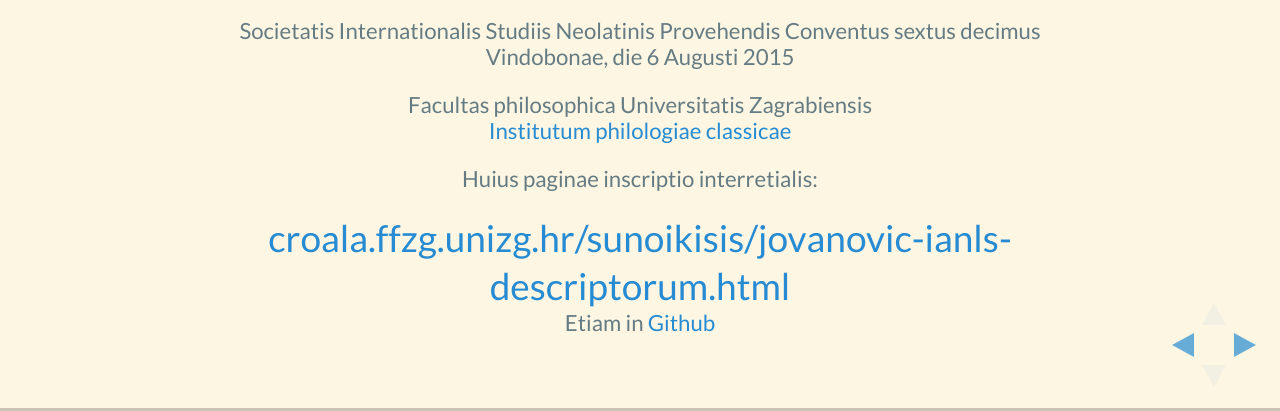
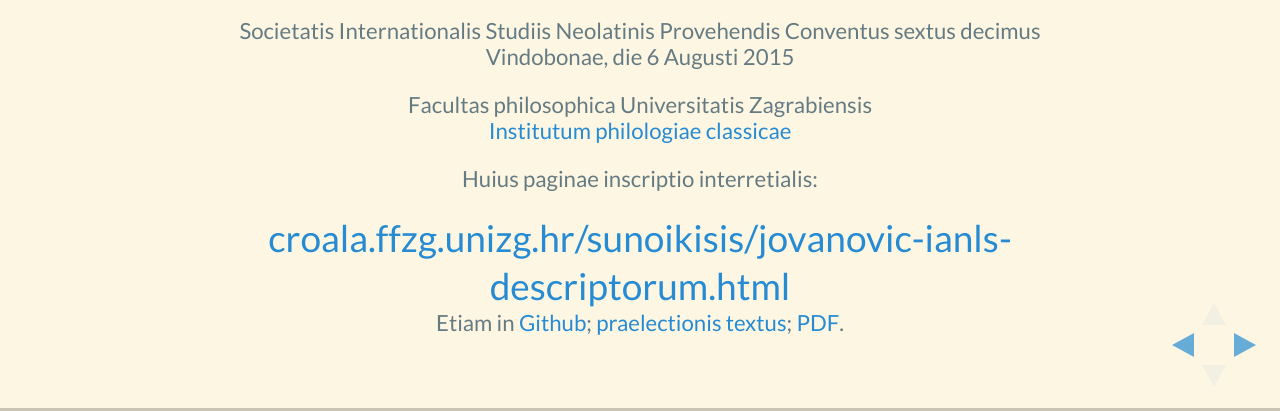
Before and after one commit to nevenjovanovic/sunoikisis11-reveal, a website: page jovanovic-ianls-descriptorum.html in a window 1280 px wide. Shown: the part 389-800 px from the top of the page. Drawn offline with Linux system fonts and the light colour scheme.

Commit message:
Add links to text of paper in slide 1.

```diff
--- a/jovanovic-ianls-descriptorum.html
+++ b/jovanovic-ianls-descriptorum.html
@@ -52,7 +52,7 @@
 						<small>Facultas philosophica Universitatis Zagrabiensis<br/><a href="http://www.ffzg.unizg.hr/klafil">Institutum philologiae classicae</a></small></p>
 						<p><small>Huius paginae inscriptio interretialis:</small><br/>
 						<a href="http://croala.ffzg.unizg.hr/sunoikisis/modruski-izdanje.html">croala.ffzg.unizg.hr/sunoikisis/jovanovic-ianls-descriptorum.html</a><br/>
-<small>Etiam in <a href="https://github.com/nevenjovanovic/sunoikisis11-reveal">Github</a>
+<small>Etiam in <a href="https://github.com/nevenjovanovic/sunoikisis11-reveal">Github</a>; <a href="http://mojoblak.srce.hr/public.php?service=files&t=a643a78969d94bb7130221cc966f6755">praelectionis textus</a>; <a href="http://mojoblak.srce.hr/public.php?service=files&t=a080d580b617b505209ef94b8c594717">PDF</a>.
 					</small></p>
 				</section>
 
```
